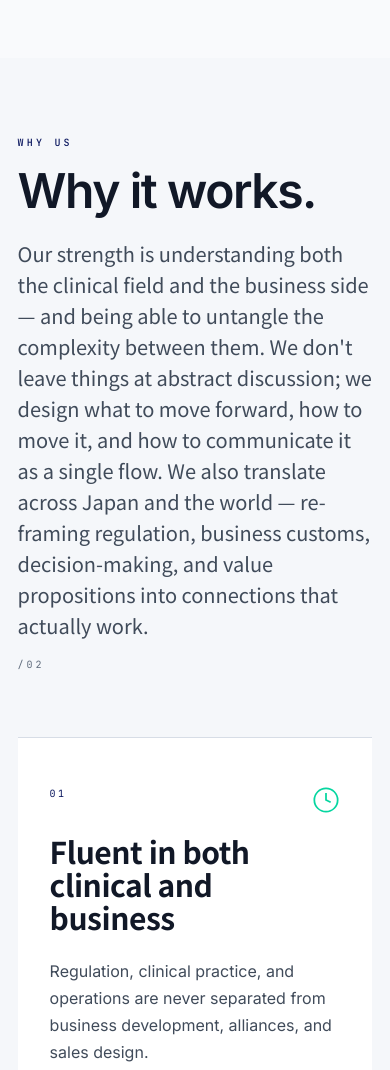
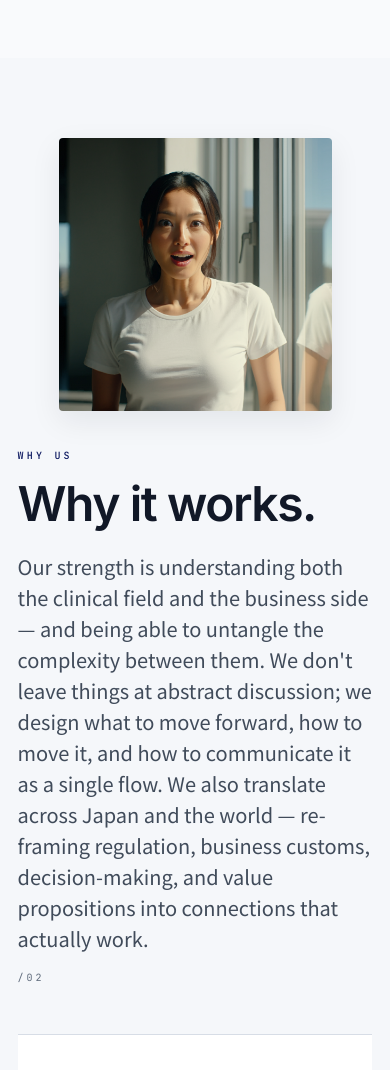
Before and after one commit to rowbeatz/2026_Gloversal_WebSite, a plain HTML site: page site/index.html in a window 390 px wide. Shown: the part 2580-3650 px from the top of the page. Drawn offline with Linux system fonts and the light colour scheme; a web font is replaced by a local one.

Commit message:
feat(home): Why Me portrait + JA label copy update
- Why Me section now shows Calactor-WOW portrait on the right on PC
  (2-col .why-hero grid: heading+body left, square portrait right).
  On viewports <=900px the image stacks above the heading. Image uses
  aspect-ratio 1/1 + object-fit cover with a subtle shadow.
- JA section title "代表的な関与テーマ" -> "主なご支援領域"
  (EN "Selected engagement themes." kept — reads naturally).

Co-Authored-By: Claude Opus 4.7 <noreply@anthropic.com>

```diff
--- a/site/css/main.css
+++ b/site/css/main.css
@@ -410,7 +410,40 @@
 }
 .what-grid__text{font-size:var(--fs-lg);color:var(--text-primary);line-height:1.5}
 
-/* ---- Why Me — 3 column ---- */
+/* ---- Why Me — hero (heading + portrait) then 3-column grid ---- */
+.why-hero{
+  display:grid;grid-template-columns:minmax(0,1.25fr) minmax(0,1fr);
+  gap:var(--sp-16);align-items:center;
+  margin-bottom:var(--sp-16);
+}
+.why-hero .s-head--in-hero{
+  margin-bottom:0;
+}
+.why-hero__figure{
+  margin:0;
+  justify-self:end;
+  width:100%;
+  max-width:min(460px, 38vw);
+}
+.why-hero__figure img{
+  display:block;width:100%;height:auto;
+  aspect-ratio:1 / 1;object-fit:cover;
+  border-radius:4px;
+  box-shadow:0 10px 30px var(--card-shadow);
+}
+@media (max-width: 900px){
+  .why-hero{
+    grid-template-columns:1fr;
+    gap:var(--sp-10);
+    margin-bottom:var(--sp-12);
+  }
+  .why-hero__figure{
+    justify-self:center;
+    max-width:min(320px, 70vw);
+    order:-1; /* image above text on narrow screens */
+  }
+}
+
 .why-grid{display:grid;grid-template-columns:repeat(3,1fr);gap:0;
   border-top:1px solid var(--border-default)}
 .why-card{
--- a/site/index.html
+++ b/site/index.html
@@ -195,7 +195,8 @@
      ═══════════════════════════════ -->
 <section class="section section--alt" aria-labelledby="why-title">
   <div class="container container-wide">
-    <div class="s-head reveal">
+    <div class="why-hero">
+      <div class="s-head s-head--in-hero reveal">
         <div class="s-head__body">
           <span class="edge-label s-head__eyebrow" data-i18n="whyMe.eyebrow">Why Me</span>
           <h2 id="why-title" class="t-display" data-i18n="whyMe.title">私たちの強み</h2>
@@ -204,6 +205,10 @@
           </p>
         </div>
         <span class="s-head__meta">/02</span>
+      </div>
+      <figure class="why-hero__figure reveal reveal--d2" aria-hidden="true">
+        <img src="assets/images/calactor-wow.jpg" alt="" loading="lazy" width="1024" height="1024" />
+      </figure>
     </div>
     <div class="why-grid">
       <article class="why-card reveal">
@@ -307,7 +312,7 @@
     <div class="s-head reveal">
       <div class="s-head__body">
         <span class="edge-label s-head__eyebrow" data-i18n="themes.eyebrow">Selected Themes</span>
-        <h2 id="themes-title" class="t-display" data-i18n="themes.title">代表的な関与テーマ</h2>
+        <h2 id="themes-title" class="t-display" data-i18n="themes.title">主なご支援領域</h2>
         <p class="t-lead" style="margin-top:1.5rem;max-width:640px" data-i18n="themes.body">
           テーマごとに、構想整理から実装設計まで横断的に関与しています。
         </p>
--- a/site/js/i18n.js
+++ b/site/js/i18n.js
@@ -77,7 +77,7 @@ window.__GLV_I18N__ = {
     },
     themes: {
       eyebrow: "Selected Themes",
-      title: "代表的な関与テーマ",
+      title: "主なご支援領域",
       body: "テーマごとに、構想整理から実装設計まで横断的に関与しています。",
       t1: "遠隔画像診断・医療画像ワークフローの設計",
       t2: "医療AIプロダクトの導入・実装支援",
```
Also changed, not shown: site/assets/images/calactor-wow.jpg (added). Lines whose indentation alone changed are shown as unchanged.
